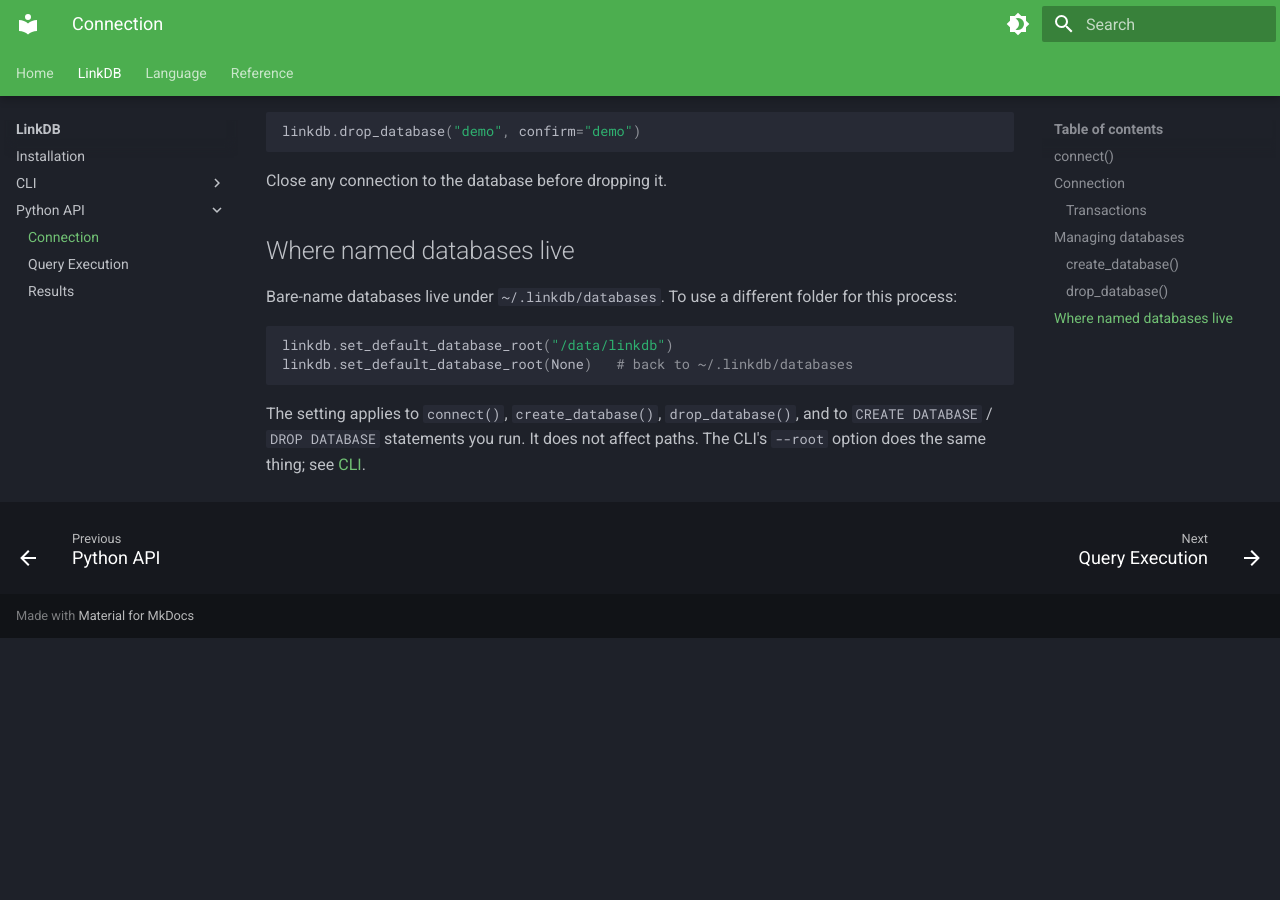
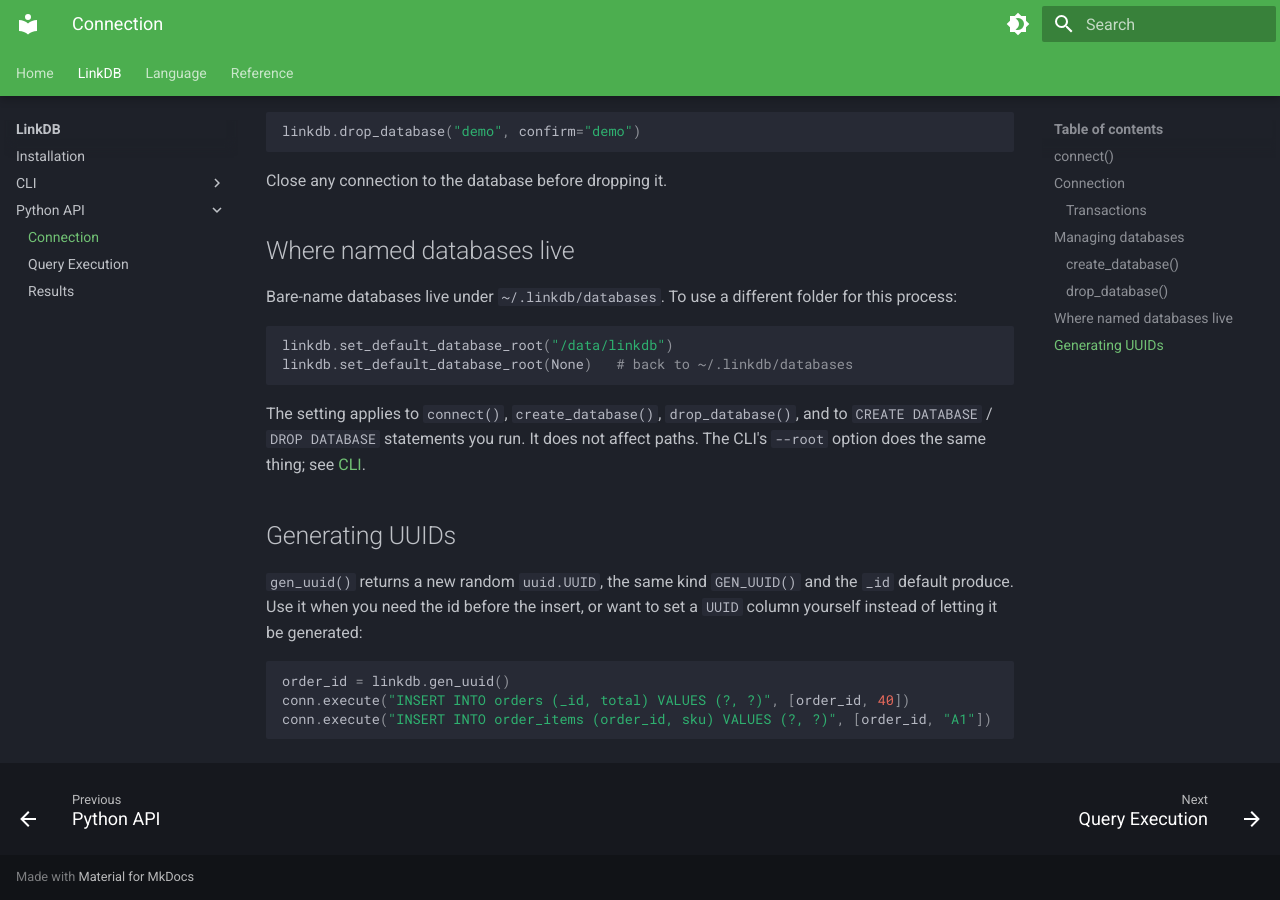
Before and after one commit to linkql/linkdb-docs, an MkDocs documentation site: the page built from docs/linkdb/api/connection.md, in a window 1280 px wide and 900 px high, scrolled down 2539 px. Built offline with MkDocs 1.6.1 and Material for MkDocs 9.7.7, drawn with Linux system fonts in a browser that asks for light colours; before the commit the page ends 3177 px from its top, so only the background shows below that.

Commit message:
document gen_uuid, UUID parameters, and string-to-UUID comparison

````diff
--- a/docs/linkdb/api/connection.md
+++ b/docs/linkdb/api/connection.md
@@ -128,3 +128,15 @@
 and to `CREATE DATABASE` / `DROP DATABASE` statements you run. It does not
 affect paths. The CLI's `--root` option does the same thing; see
 [CLI](../cli/index.md#choosing-where-databases-live).
+
+## Generating UUIDs
+
+`gen_uuid()` returns a new random `uuid.UUID`, the same kind `GEN_UUID()` and the
+`_id` default produce. Use it when you need the id before the insert, or want to
+set a `UUID` column yourself instead of letting it be generated:
+
+```python
+order_id = linkdb.gen_uuid()
+conn.execute("INSERT INTO orders (_id, total) VALUES (?, ?)", [order_id, 40])
+conn.execute("INSERT INTO order_items (order_id, sku) VALUES (?, ?)", [order_id, "A1"])
+```
--- a/docs/linkdb/api/index.md
+++ b/docs/linkdb/api/index.md
@@ -38,6 +38,7 @@
 | `Connection` | class | [Connection](connection.md#connection) |
 | `create_database()` | function | [Connection](connection.md#managing-databases) |
 | `drop_database()` | function | [Connection](connection.md#managing-databases) |
+| `gen_uuid()` | function | [Connection](connection.md#generating-uuids) |
 | `set_default_database_root()` | function | [Connection](connection.md#where-named-databases-live) |
 | `Cursor` | class | [Query Execution](query_execution.md#cursors) |
 | `Result` | dataclass | [Results](results.md) |
````
Also changed, not shown: docs/language/data_types.md (+2 -0 lines), docs/linkdb/api/query_execution.md (+2 -2 lines).
